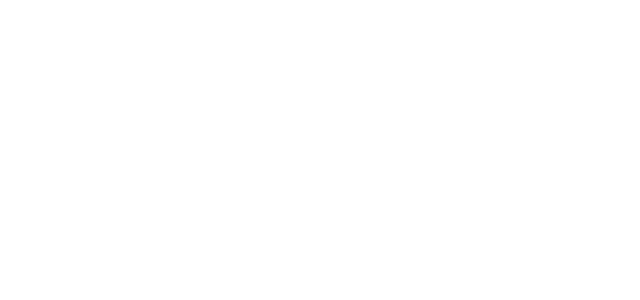
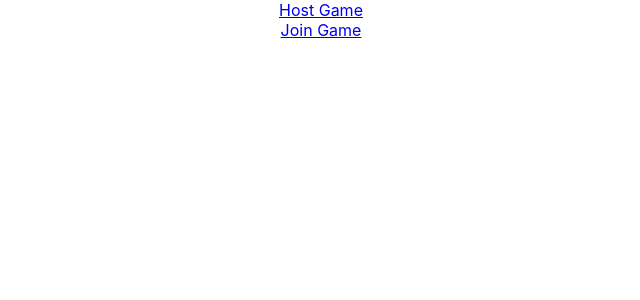
Before and after one commit to dav3rid/card-game-fe, a React (Create React App) app: page / in a window 1280 px wide. Shown: the top 300 px of the page, without its empty margins (319-959 px from the left). Built offline with nearby package versions, Linux system fonts and the light colour scheme.

Commit message:
prior to socket

```diff
--- a/src/App.css
+++ b/src/App.css
@@ -11,3 +11,9 @@
   font-size: calc(10px + 2vmin);
   color: white;
 }
+
+.choose {
+  display: flex;
+  flex-direction: column;
+  align-items: center;
+}
--- a/src/App.js
+++ b/src/App.js
@@ -1,7 +1,8 @@
 import React from 'react';
 import socketIOClient from 'socket.io-client';
-import { Router, Link } from '@reach/router';
+import { Router } from '@reach/router';
 import './App.css';
+import Choose from './components/Choose';
 import Host from './components/Host';
 import Join from './components/Join';
 
@@ -18,6 +19,7 @@
     return (
       <div className="App">
         <Router>
+          <Choose path="/" />
           <Host path="/host" />
           <Join path="/join" />
         </Router>
--- /dev/null
+++ b/src/components/Choose.jsx
@@ -0,0 +1,13 @@
+import React from 'react';
+import { Link } from '@reach/router';
+
+const Choose = () => {
+  return (
+    <div className="choose">
+      <Link to="/host">Host Game</Link>
+      <Link to="/join">Join Game</Link>
+    </div>
+  );
+};
+
+export default Choose;
```
